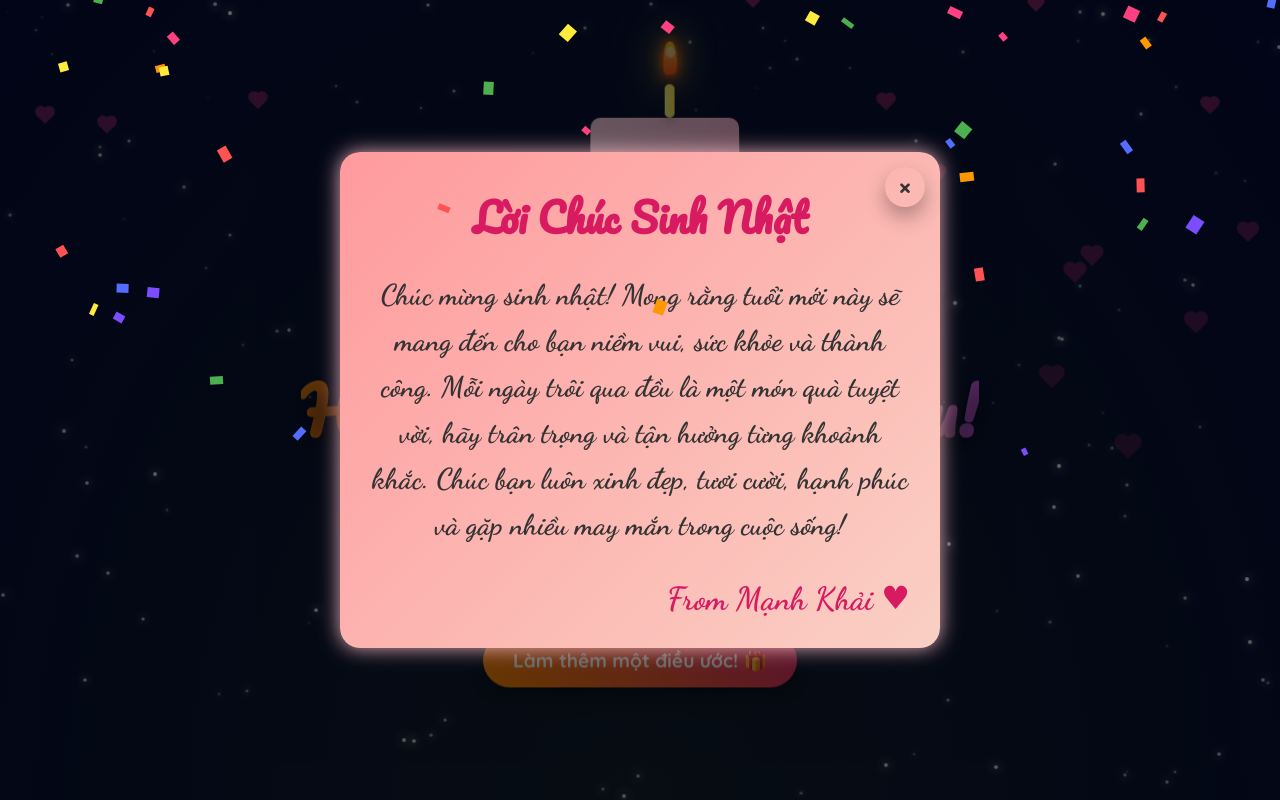
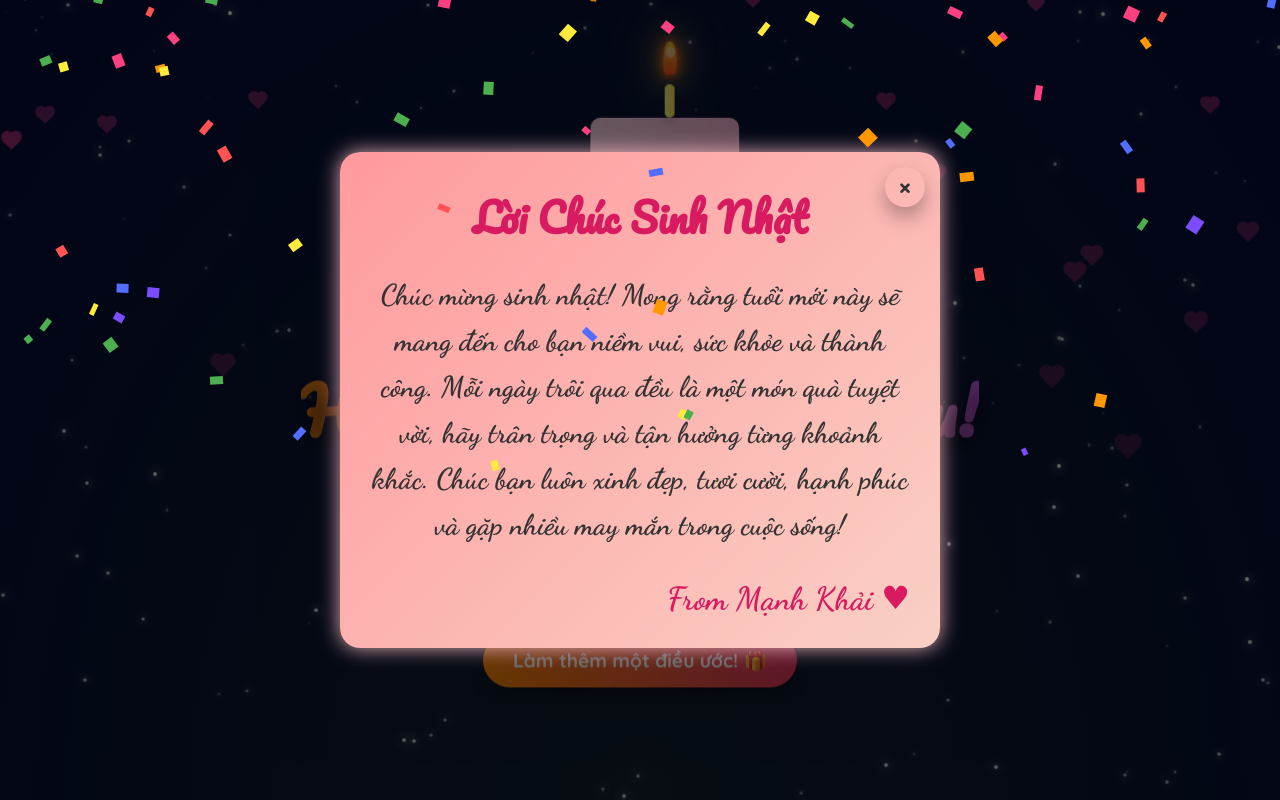
Before and after one commit to Mkhai205/happy-birthday, a plain HTML site: page index.html in a window 1280 px wide. Both pictures are taken after a click on the button "Thổi Nến Sinh Nhật!". Drawn offline with nearby package versions, Linux system fonts and the light colour scheme.

Commit message:
Increase confetti and heart animation counts on birthday celebration page

```diff
--- a/index.html
+++ b/index.html
@@ -139,7 +139,7 @@
 
                 const sparkles = document.querySelector(".sparkles");
                 const createConfetti = () => {
-                    for (let i = 0; i < 60; i++) {
+                    for (let i = 0; i < 120; i++) {
                         const confetti = document.createElement("div");
                         confetti.classList.add("confetti");
                         confetti.style.left = `${Math.random() * 100}%`;
@@ -153,7 +153,7 @@
                 };
 
                 const hearts = document.querySelector(".hearts");
-                for (let i = 0; i < 50; i++) {
+                for (let i = 0; i < 60; i++) {
                     const heart = document.createElement("div");
                     heart.classList.add("heart");
                     heart.style.left = `${Math.random() * 100}%`;
```
